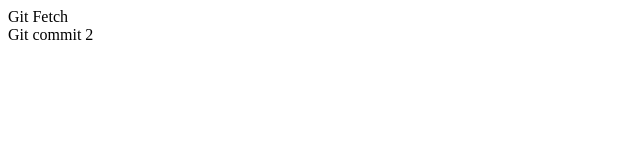
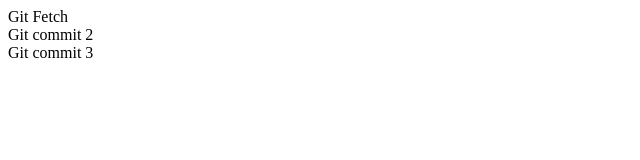
Before and after one commit to Amish109/git-fetch, a plain HTML site: page index.html in a window 1280 px wide. Shown: the whole page, without its empty margins (0-640 px from the left). Drawn offline with Linux system fonts and the light colour scheme.

Commit message:
3 commit

```diff
--- a/index.html
+++ b/index.html
@@ -8,5 +8,6 @@
 <body>
     <div>Git Fetch</div>
     <div>Git commit 2</div>
+    <div>Git commit 3</div>
 </body>
 </html>
```
